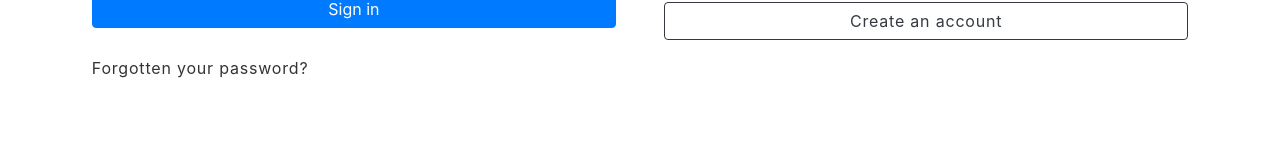
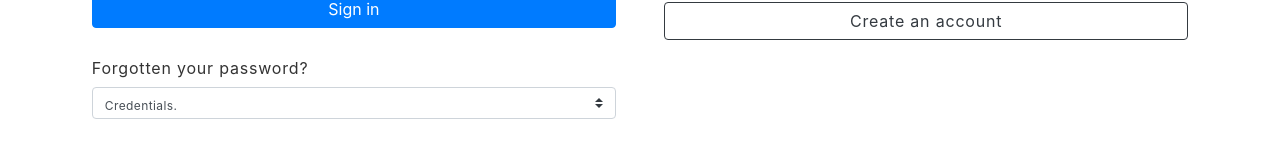
Before and after one commit to manoje8/CRM-frontend, a React (Create React App) app: page /user/login in a window 1280 px wide. Shown: the part 386-544 px from the top of the page. Built offline with nearby package versions, Linux system fonts and the light colour scheme.

Commit message:
fixed communication selection and added admin credential

```diff
--- a/src/components/customer/CreateCustomer.jsx
+++ b/src/components/customer/CreateCustomer.jsx
@@ -131,7 +131,7 @@ const CreateCustomer = () => {
                             <div className="input-group mb-3">
                                 <select name="communicationMethod" className="custom-select" id="communicationSelector" onChange={handleChange}>
                                     <option selected defaultValue="email">Email</option>
-                                    <option value="metting">Meeting</option>
+                                    <option value="meeting">Meeting</option>
                                 </select>
                             </div>
                         </div>
--- a/src/components/user/SignInRegister.jsx
+++ b/src/components/user/SignInRegister.jsx
@@ -87,9 +87,13 @@ const SignInRegister = () => {
                     <input name="password" type="password" className="form-control" onChange={handleChange} required/>
                 </div>
                 <button type="submit" className="btn btn-primary btn-block">Sign in</button>
-                <p className="forgot-password">
+                <p className="forgot-password mb-2">
                     <a href="/user/forgot-password">Forgotten your password?</a>
                 </p>
+                <select className="custom-select" id="sourceSelector">
+                <option selected defaultValue="none">Credentials.</option>
+                <option>Email: admin@crm.com | Pass: admin</option>
+            </select>
             </form>
         </section>
         <section id="register">
```
